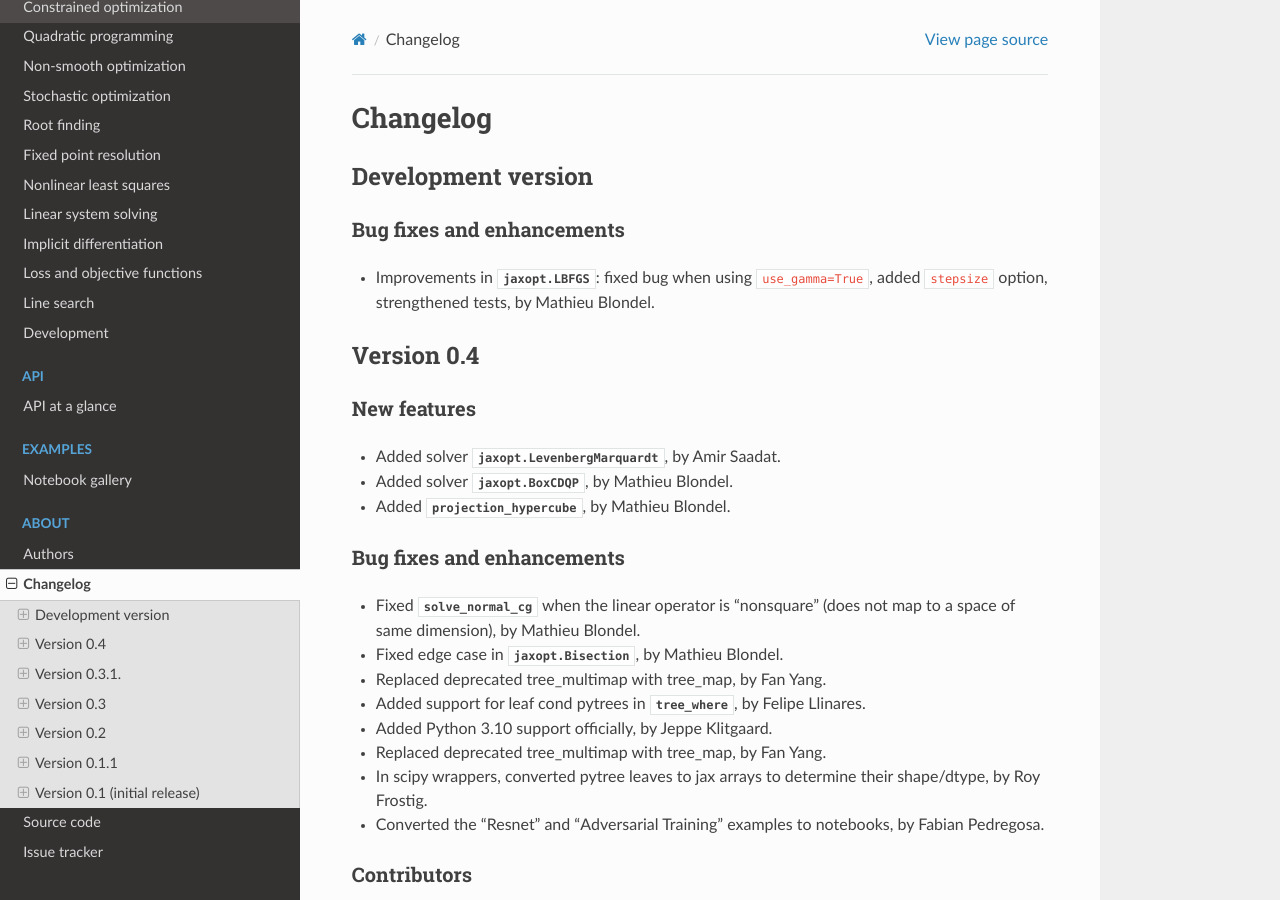
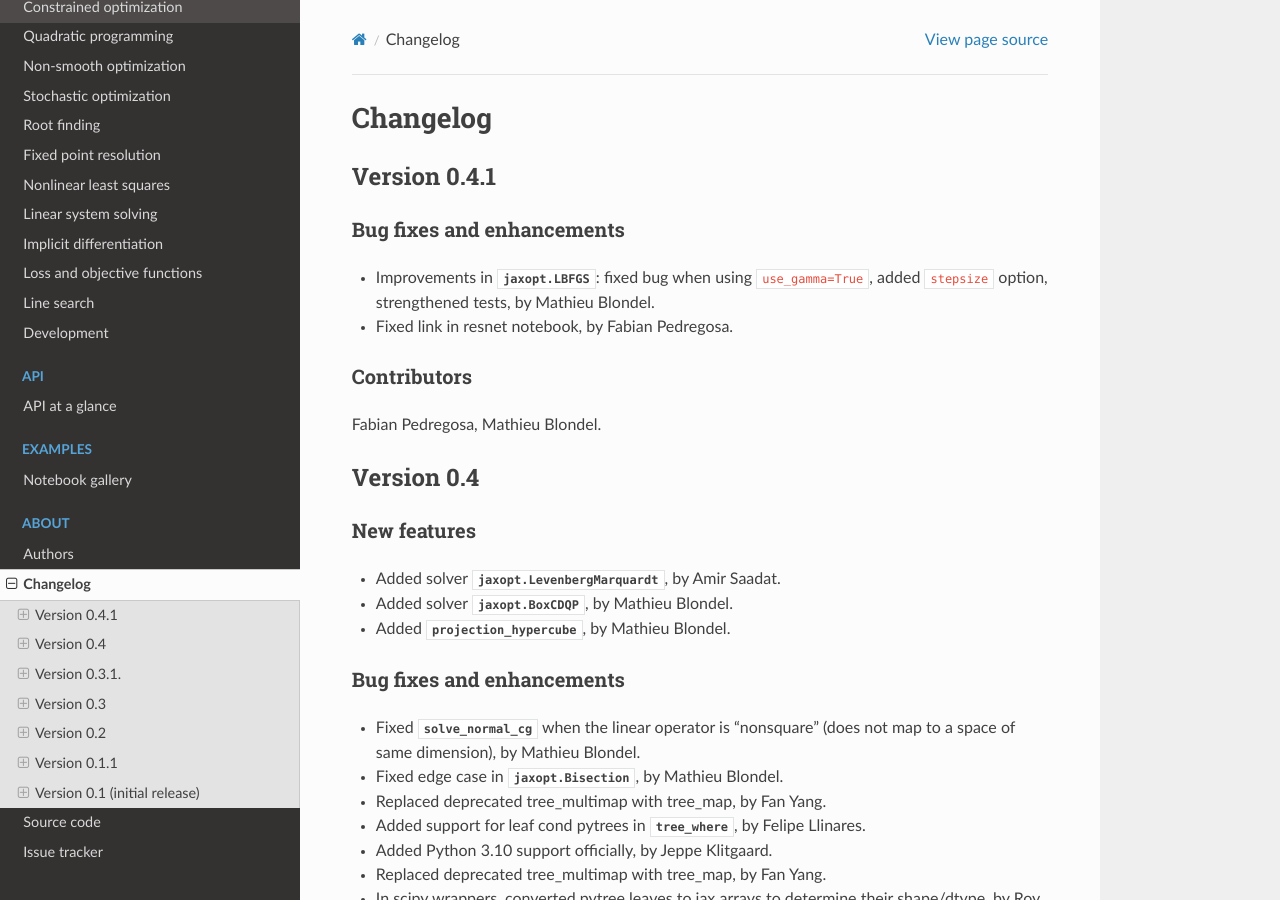
Before and after one commit to google/jaxopt, a Sphinx documentation site: the page built from docs/changelog.rst, in a window 1280 px wide and 900 px high. Built offline with Sphinx 7.4.7 and the Read the Docs theme 2.0.0, drawn with Linux system fonts in a browser that asks for light colours; pages that are not in the unit, such as notebooks, are missing from menus.

Commit message:
Release 0.4.1.

```diff
--- a/docs/changelog.rst
+++ b/docs/changelog.rst
@@ -1,14 +1,22 @@
 Changelog
 =========
 
-Development version
--------------------
+Version 0.4.1
+-------------
 
 Bug fixes and enhancements
 ~~~~~~~~~~~~~~~~~~~~~~~~~~
 
 - Improvements in :class:`jaxopt.LBFGS`: fixed bug when using ``use_gamma=True``,
   added ``stepsize`` option, strengthened tests, by Mathieu Blondel.
+
+- Fixed link in resnet notebook, by Fabian Pedregosa.
+
+Contributors
+~~~~~~~~~~~~
+
+Fabian Pedregosa, Mathieu Blondel.
+
 
 Version 0.4
 -----------
--- a/jaxopt/version.py
+++ b/jaxopt/version.py
@@ -14,4 +14,4 @@
 
 """JAXopt version."""
 
-__version__ = "0.4"
+__version__ = "0.4.1"
```
